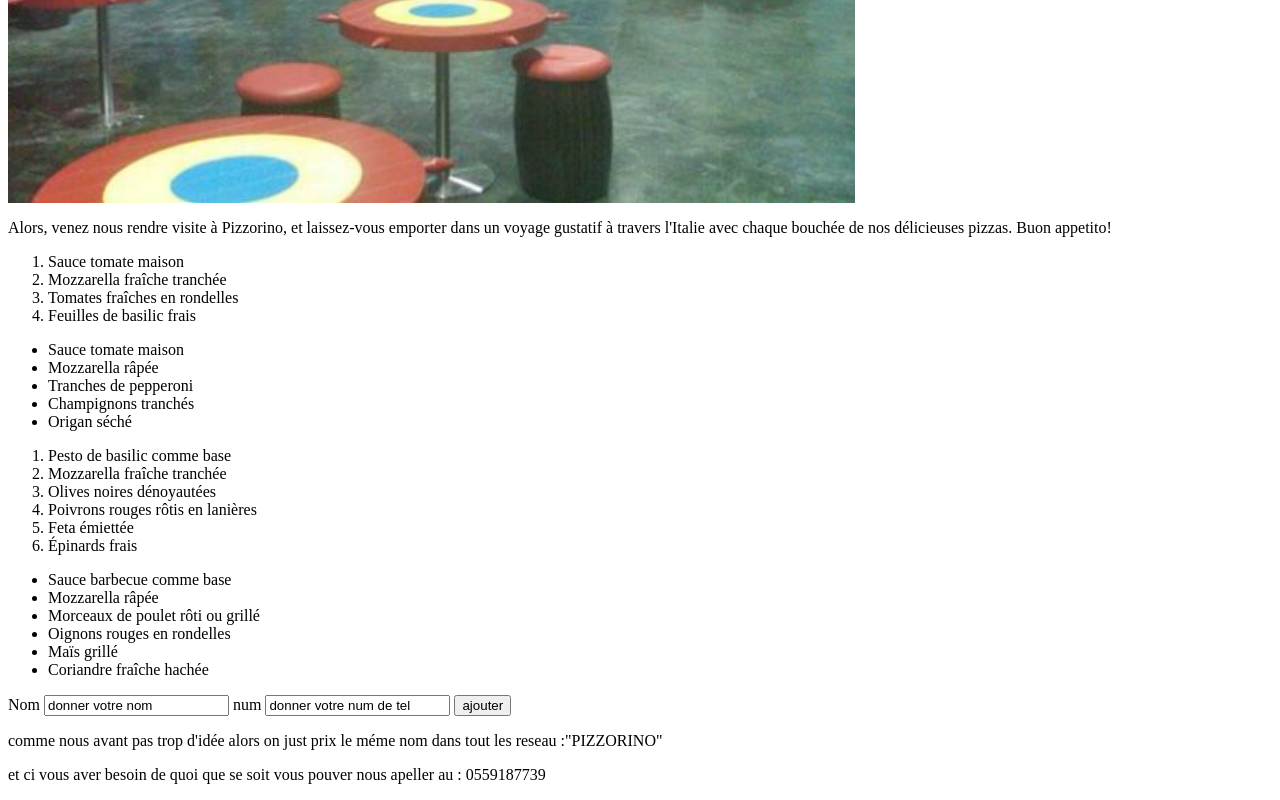
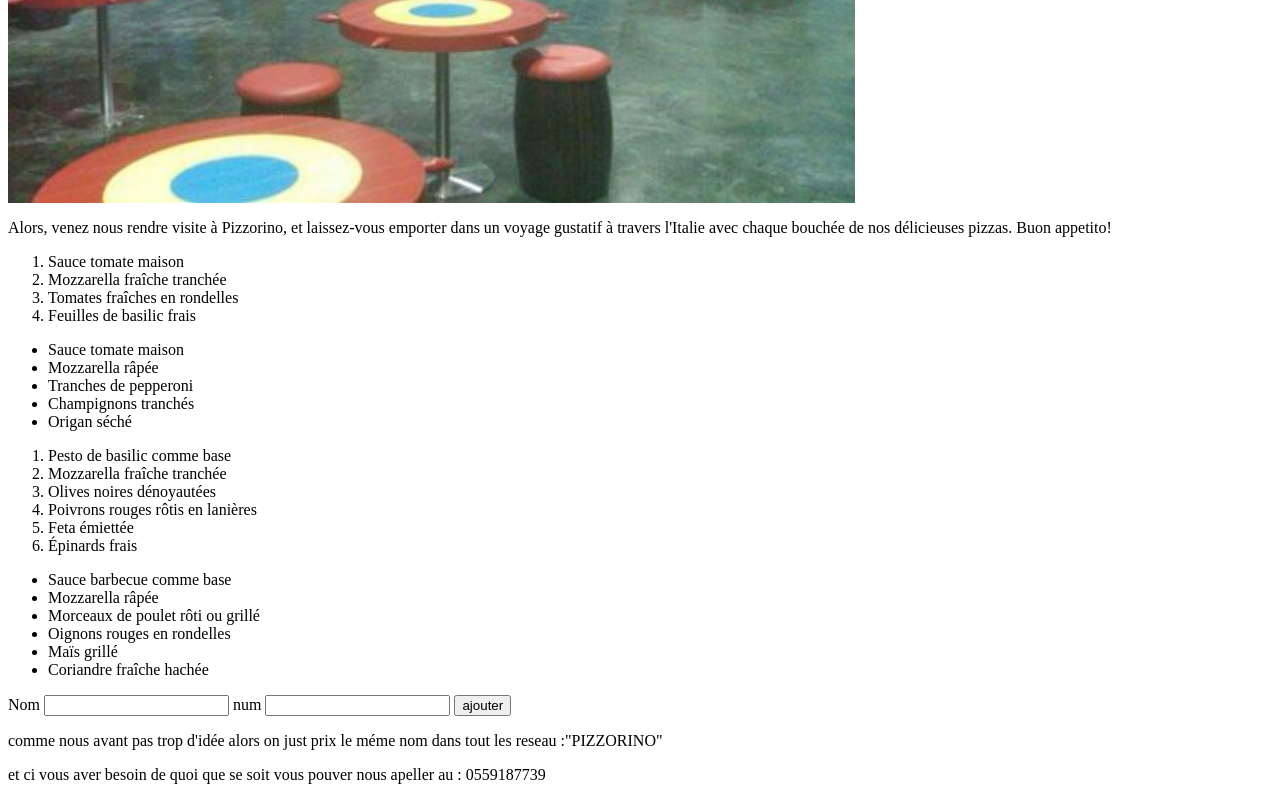
Before and after one commit to zxmou/pizzorino-website, a plain HTML site: page index.html in a window 1280 px wide. Shown: the part 833-1633 px from the top of the page. Drawn offline with Linux system fonts and the light colour scheme.

Commit message:
j'ai pas changer grand chose, y'a que des truc inutil nahithoum

```diff
--- a/index.html
+++ b/index.html
@@ -70,10 +70,10 @@
     <section id="the dernier part">
     <div class="formulaire">
         <label class="label-center" for="">Nom</label>
-        <input class="input-size" type="text" name="Nom" id="id-nom" value="donner votre nom" />
+        <input class="input-size" type="text" name="Nom" id="id-nom" />
 
         <label class="label-center" for="">num</label>
-        <input class="input-size" type="chiffre" name="num" id="num-tel" value="donner votre num de tel" />
+        <input class="input-size" type="chiffre" name="num" id="num-tel" />
 
         <input type="submit" value="ajouter" />
     </div>
```
